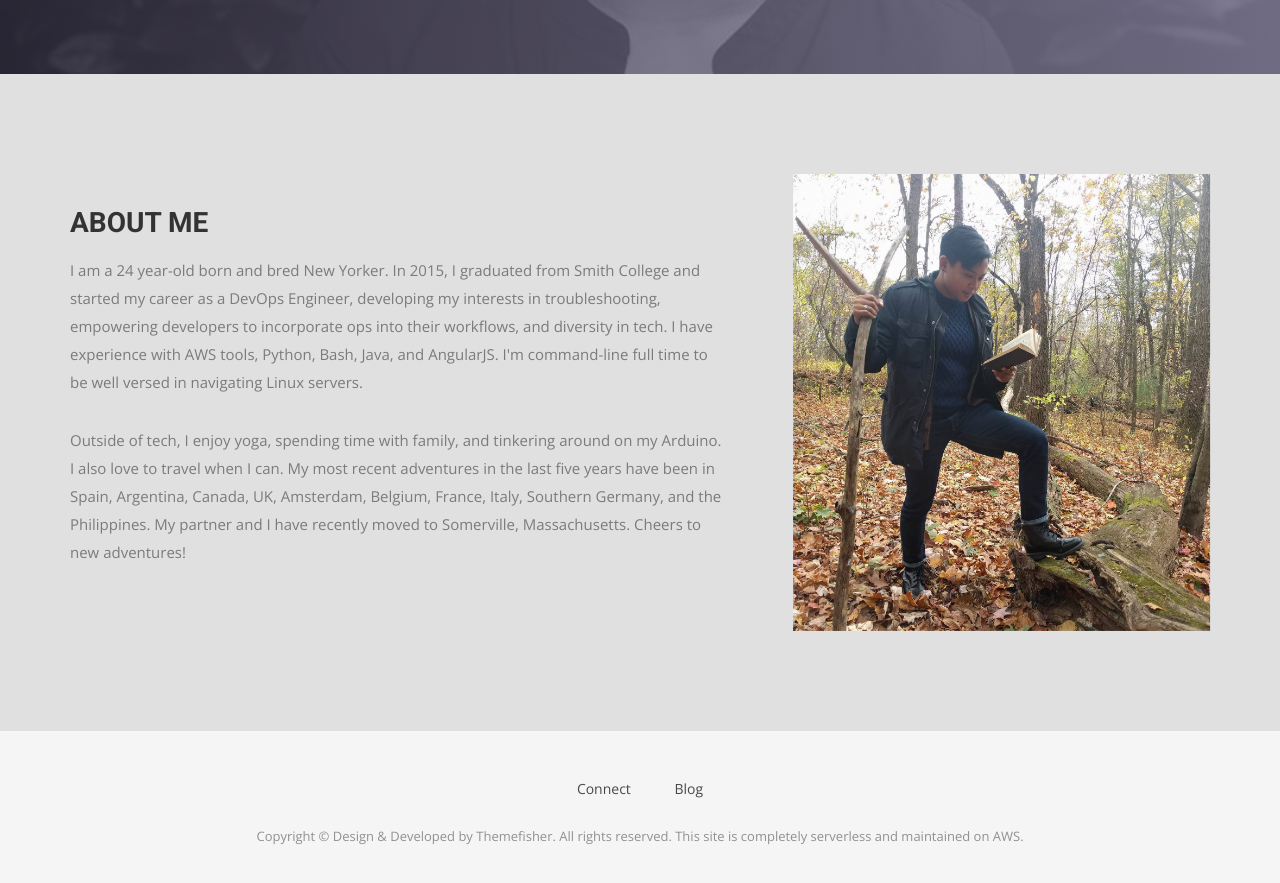
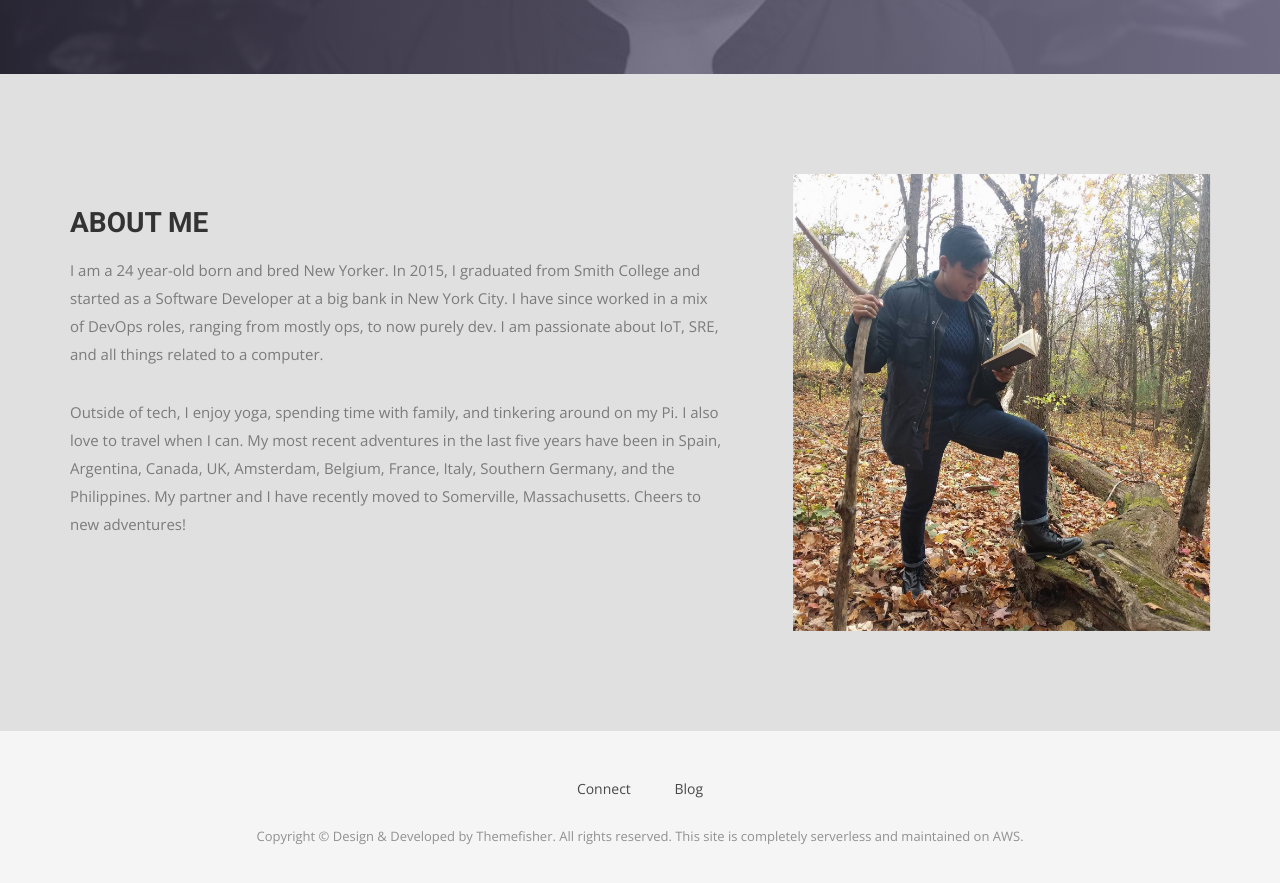
Before and after one commit to evmiguel/erikamiguel, a Jekyll site: the page built from erikamiguel.com/index.html, in a window 1280 px wide and 900 px high, scrolled down 781 px. Shown: the top 883 px of the window. Built offline with Jekyll 4.4.1, drawn with Linux system fonts in a browser that asks for light colours; nearby versions of some CDN libraries; some web fonts are replaced.

Commit message:
update about me

```diff
--- a/erikamiguel.com/index.html
+++ b/erikamiguel.com/index.html
@@ -26,8 +26,8 @@ permalink: /
           <div class="section-title">
             <h2>About Me</h2>
           </div>
-          <p>I am a 24 year-old born and bred New Yorker. In 2015, I graduated from Smith College and started my career as a DevOps Engineer, developing my interests in troubleshooting, empowering developers to incorporate ops into their workflows, and diversity in tech. I have experience with AWS tools, Python, Bash, Java, and AngularJS. I'm command-line full time to be well versed in navigating Linux servers.</p>
-          <p>Outside of tech, I enjoy yoga, spending time with family, and tinkering around on my Arduino. I also love to travel when I can. My most recent adventures in the last five years have been in Spain, Argentina, Canada, UK, Amsterdam, Belgium, France, Italy, Southern Germany, and the Philippines. My partner and I have recently moved to Somerville, Massachusetts. Cheers to new adventures!</p>
+          <p>I am a 24 year-old born and bred New Yorker. In 2015, I graduated from Smith College and started as a Software Developer at a big bank in New York City. I have since worked in a mix of DevOps roles, ranging from mostly ops, to now purely dev. I am passionate about IoT, SRE, and all things related to a computer.</p>
+          <p>Outside of tech, I enjoy yoga, spending time with family, and tinkering around on my Pi. I also love to travel when I can. My most recent adventures in the last five years have been in Spain, Argentina, Canada, UK, Amsterdam, Belgium, France, Italy, Southern Germany, and the Philippines. My partner and I have recently moved to Somerville, Massachusetts. Cheers to new adventures!</p>
         </div>
       </div><!-- .col-md-7 close -->
       <div class="col-md-5 col-sm-12">
```
